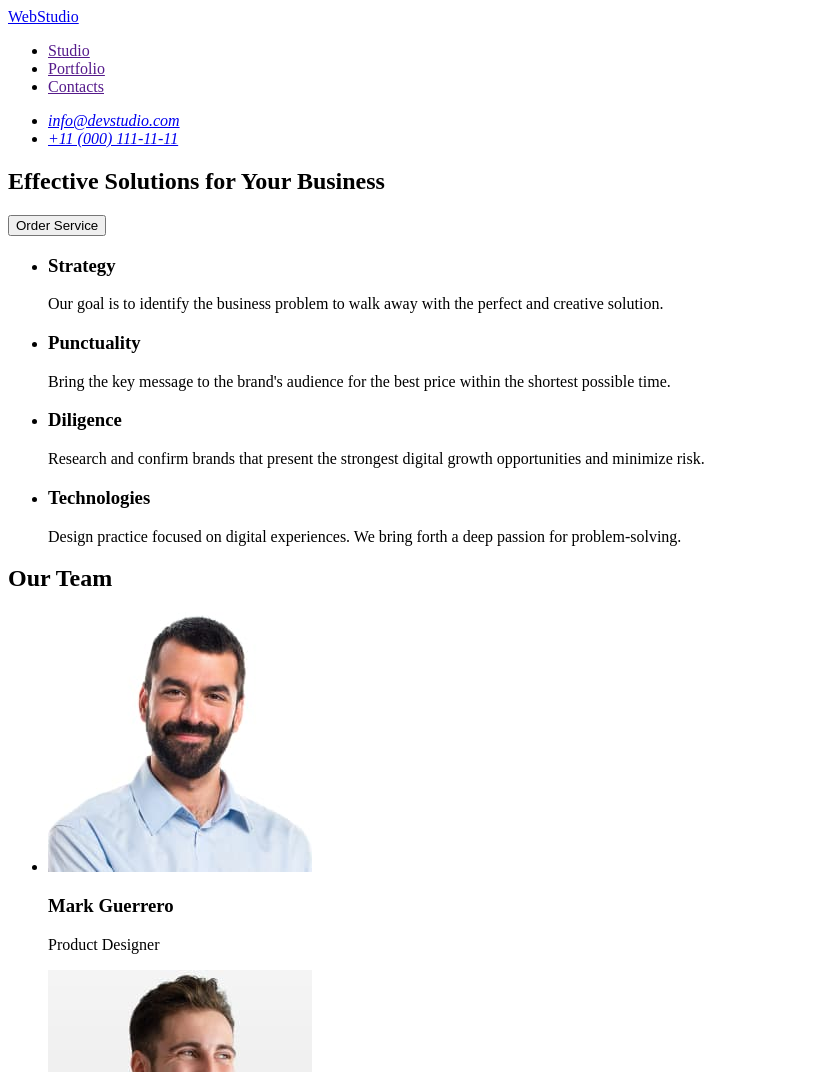
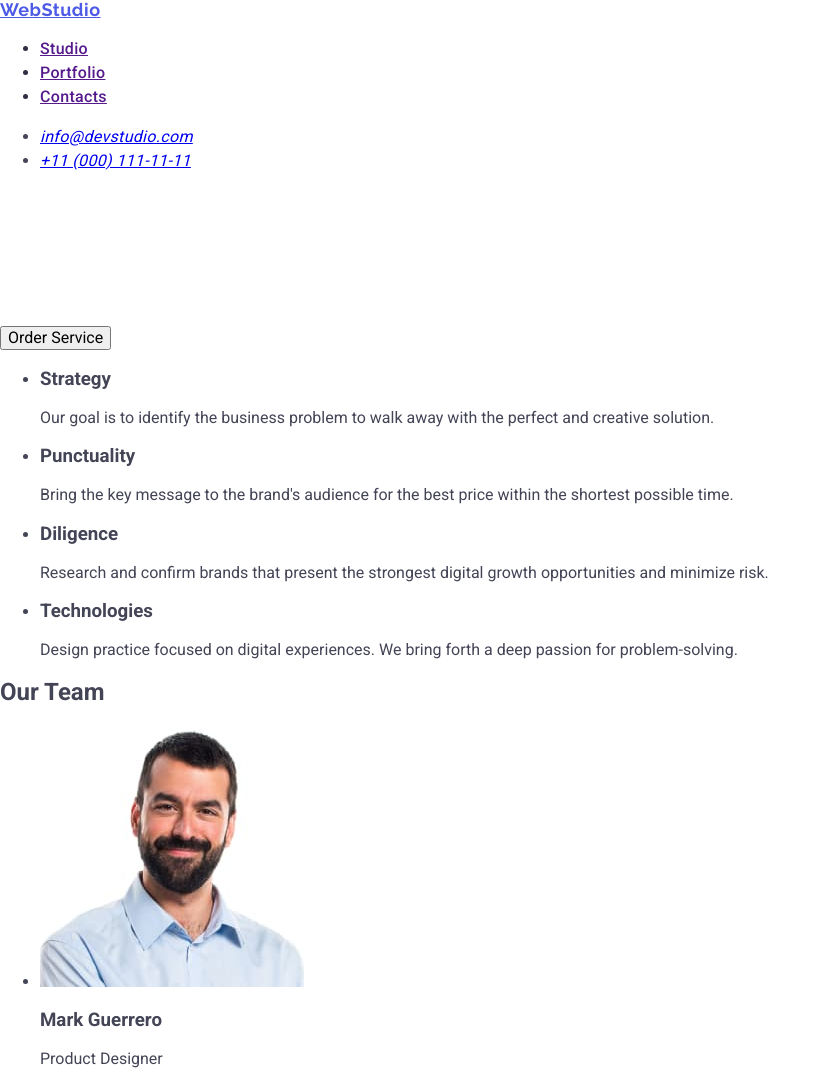
Before and after one commit to Anastasiia-Lahotska/goit-markup-hw-02, a plain HTML site: page index.html in a window 1280 px wide. Shown: the top 1072 px of the page, without its empty margins (0-831 px from the left). Drawn offline with nearby package versions, Linux system fonts and the light colour scheme.

Commit message:
update_one

```diff
--- /dev/null
+++ b/css/styles.css
@@ -0,0 +1,97 @@
+body {
+        font-family: "Roboto", sans-serif;
+        background-color: #ffffff;
+        color: #434455;
+}
+.header {}
+
+.header-navigation {}
+
+.header-logo {
+        color: #4D5AE5;
+        font-family: "Raleway", sans-serif;
+        font-size: 18px;
+        font-weight: 700;
+        line-height: 1.16;
+        letter-spacing: 0.03em;
+}
+
+.logo-color {}
+
+.header-menu {}
+
+.header-menu-item {
+        color: #2E2F42;
+        font-size: 16px;
+        font-weight: 500;
+        line-height: 1.5;
+        letter-spacing: 0.02em;
+}
+
+.header-menu-link {}
+
+.header-contact {}
+
+.header-contact-menu {}
+
+.header-contact-list {
+        color: #434455;
+        font-size: 16px;
+        font-weight: 400;
+        line-height: 1.5;
+        letter-spacing: 0.02em;
+}
+
+.hero {}
+
+.hero-title {
+        color: #FFF;
+        font-size: 56px;
+        font-weight: 700;
+        line-height: 1.07;
+        letter-spacing: 0.02em;
+}
+
+.hero-btn {}
+
+.advantages {}
+
+.advantages-list {}
+
+.advantages-item {}
+
+.advantages-subtitle {}
+
+.advantages-item-text {}
+
+.team {}
+
+.team-list {}
+
+.team-item {}
+
+.team-imegs {}
+
+.team-subtitle {}
+
+.team-text {}
+
+.portfolio {}
+
+.portfolio-title {}
+
+.portfolio-list {}
+
+.portfolio-item {}
+
+.portfolio-item-imeg {}
+
+.portfolio-subtitle {}
+
+.portfolio-item-text {}
+
+.footer {}
+
+.footer-logo {}
+
+.footer-text {}
--- a/index.html
+++ b/index.html
@@ -4,80 +4,123 @@
         <meta charset="UTF-8" />
         <meta name="viewport" content="width=device-width, initial-scale=1.0" />
         <title>Web Studio</title>
+        <link rel="stylesheet" href="https://cdnjs.cloudflare.com/ajax/libs/modern-normalize/2.0.0/modern-normalize.min.css"
+            integrity="sha512-4xo8blKMVCiXpTaLzQSLSw3KFOVPWhm/TRtuPVc4WG6kUgjH6J03IBuG7JZPkcWMxJ5huwaBpOpnwYElP/m6wg=="
+            crossorigin="anonymous" referrerpolicy="no-referrer" />
+        <link rel="preconnect" href="https://fonts.googleapis.com">
+        <link rel="preconnect" href="https://fonts.gstatic.com" crossorigin>
+        <link href="https://fonts.googleapis.com/css2?family=Raleway:wght@700&family=Roboto:wght@400;500;700&display=swap"
+            rel="stylesheet">
+        <link rel="stylesheet" href="./css/styles.css" />
     </head>
     <body>
-        <header>
-        <nav>
-            <a href="./index.html"> WebStudio</a>
-            <ul>
-                <li><a href="">Studio</a></li>
-                <li><a href="">Portfolio</a></li>
-                <li><a href="">Contacts</a></li>
+        <header class="header">
+        <nav class="header-navigation">
+            <a href="./index.html" class="header-logo">Web<span class="logo-color"></span>Studio</a>
+            <ul class="header-menu">
+                <li class="header-menu-item"><a href="" class="header-menu-link">Studio</a></li>
+                <li class="header-menu-item"><a href="" class="header-menu-link">Portfolio</a></li>
+                <li class="header-menu-item"><a href="" class="header-menu-link">Contacts</a></li>
             </ul>
         </nav>
-            <address>
-                <ul>
-                    <li><a href="mailto:info@devstudio.com">info@devstudio.com</a></li>
-                    <li><a href="tel:+110001111111">+11 (000) 111-11-11</a></li>
+            <address class="header-contact">
+                <ul class="header-contact-menu">
+                    <li class="header-contact-list"><a href="mailto:info@devstudio.com">info@devstudio.com</a></li>
+                    <li class="header-contact-list"><a href="tel:+110001111111">+11 (000) 111-11-11</a></li>
                 </ul>
             </address>
         </header>
         <main>
-            <section>
-                <h1>Effective Solutions for Your Business</h1>
-                <button type="button">Order Service</button>
+            <section class="hero">
+                <h1 class="hero-title">Effective Solutions for Your Business</h1>
+                <button type="button" class="hero-btn">Order Service</button>
             </section>
-            <section>
+            <section class="advantages">
                 <h2 hidden>Advantages</h2>
-                <ul>
-                    <li>
-                        <h3>Strategy</h3>
-                        <p>Our goal is to identify the business
+                <ul class="advantages-list">
+                    <li class="advantages-item">
+                        <h3 class="advantages-subtitle">Strategy</h3>
+                        <p class="advantages-item-text">Our goal is to identify the business
                         problem to walk away with the perfect and creative solution.</p>
                     </li>
-                    <li>
-                        <h3>Punctuality</h3>
-                        <p>Bring the key message to the brand's audience for the best price within the shortest possible time.</p>
+                    <li class="advantages-item">
+                        <h3 class="advantages-subtitle">Punctuality</h3>
+                        <p class="advantages-item-text">Bring the key message to the brand's audience for the best price within the shortest possible time.</p>
                     </li>
-                    <li>
-                        <h3>Diligence</h3>
-                        <p>Research and confirm brands that present the strongest digital growth opportunities and minimize risk.</p>
+                    <li class="advantages-item">
+                        <h3 class="advantages-subtitle">Diligence</h3>
+                        <p class="advantages-item-text">Research and confirm brands that present the strongest digital growth opportunities and minimize risk.</p>
                     </li>
-                    <li>
-                        <h3>Technologies</h3>
-                        <p>Design practice focused on digital experiences. We bring forth a deep passion for problem-solving.</p>
+                    <li class="advantages-item">
+                        <h3 class="advantages-subtitle">Technologies</h3>
+                        <p class="advantages-item-text">Design practice focused on digital experiences. We bring forth a deep passion for problem-solving.</p>
                     </li>
                 </ul>
             </section>
             <section>
-                <h2>Our Team</h2>
-                <ul>
+                <h2 class="team">Our Team</h2>
+                <ul class="team-list">
+                    <li class="team-item">
+                        <img src="./images/img1.jpg" alt="Mark Guerrero" width="264" height="260" class="team-imegs">
+                        <h3 class="team-subtitle">Mark Guerrero</h3>
+                        <p class="team-text">Product Designer</p>
+                    </li class="team-item">
                     <li>
-                        <img src="./images/img1.jpg" alt="Mark Guerrero" width="264" height="260">
-                        <h3>Mark Guerrero</h3>
-                        <p>Product Designer</p>
+                        <img src="./images/img2.jpg" alt="Tom Ford" width="264" height="260" class="team-imegs">
+                        <h3 class="team-subtitle">Tom Ford</h3>
+                        <p class="team-text">Frontend Developer</p>
                     </li>
-                    <li>
-                        <img src="./images/img2.jpg" alt="Tom Ford" width="264" height="260">
-                        <h3>Tom Ford</h3>
-                        <p>Frontend Developer</p>
+                    <li class="team-item">
+                        <img src="./images/img3.jpg" alt="Camila Garcia" width="264" height="260" class="team-imegs">
+                        <h3 class="team-subtitle">Camila Garcia</h3>
+                        <p class="team-text">Marketing</p>
                     </li>
-                    <li>
-                        <img src="./images/img3.jpg" alt="Camila Garcia" width="264" height="260">
-                        <h3>Camila Garcia</h3>
-                        <p>Marketing</p>
+                    <li class="team-item">
+                        <img src="./images/img4.jpg" alt="Daniel Wilson" width="264" height="260" class="team-imegs">
+                        <h3 class="team-subtitle">Daniel Wilson</h3>
+                        <p class="team-text">UI Designer</p>
                     </li>
-                    <li>
-                        <img src="./images/img4.jpg" alt="Daniel Wilson" width="264" height="260">
-                        <h3>Daniel Wilson</h3>
-                        <p>UI Designer</p>
+                </ul>
+            </section>
+            <section class="portfolio">
+                <h2 class="portfolio-title">Our Portfolio</h2>
+                <ul class="portfolio-list">
+                    <li class="portfolio-item">
+                        <img src="./images/1.jpg" alt="app" width="360" height="420" class="portfolio-item-imeg">
+                            <h3 class="portfolio-subtitle">Banking App</h3>
+                            <p class="portfolio-item-text">App</p>
+                    </li>
+                    <li class="portfolio-item">
+                        <img src="./images/2.jpg" alt="payment" width="360" height="420" class="portfolio-item-imeg">
+                            <h3 class="portfolio-subtitle">Cashless Payment</h3>
+                            <p class="portfolio-item-text">Marketing</p>
+                    </li>
+                    <li class="portfolio-item">
+                        <img src="./images/3.jpg" alt="meditation app" width="360" height="420" class="portfolio-item-imeg">
+                            <h3 class="portfolio-subtitle">Meditation App</h3>
+                            <p class="portfolio-item-text">App</p>
+                    </li>
+                    <li class="portfolio-item">
+                        <img src="./images/4.jpg" alt="taxi service" width="360" height="420" class="portfolio-item-imeg">
+                            <h3 class="portfolio-subtitle">Taxi Service</h3>
+                            <p class="portfolio-item-text">Marketing</p>
+                    </li>
+                    <li class="portfolio-item">
+                        <img src="./images/5.jpg" alt="sreen" width="360" height="420" class="portfolio-item-imeg">
+                            <h3 class="portfolio-subtitle">Screen Illustrations</h3>
+                            <p class="portfolio-item-text">Design</p>
+                    </li>
+                    <li class="portfolio-item">
+                        <img src="./images/6.jpg" alt="courses" width="360" height="420" class="portfolio-item-imeg">
+                            <h3 class="portfolio-subtitle">Online Courses</h3>
+                            <p class="portfolio-item-text">Marketing</p>
                     </li>
                 </ul>
             </section>
         </main>
-        <footer>
-            <a href="./index.html">WebStudio</a>
-            <p>Increase the flow of customers and sales for your business with digital marketing & growth solutions.</p>
+        <footer class="footer">
+            <a class="footer-logo" href="./index.html" class="footer-logo">WebStudio</a>
+            <p class="footer-text">Increase the flow of customers and sales for your business with digital marketing & growth solutions.</p>
         </footer>
     </body>
 </html>
```
Also changed, not shown: images/1.jpg (added), images/2.jpg (added), images/3.jpg (added), images/4.jpg (added), images/5.jpg (added), images/6.jpg (added).
